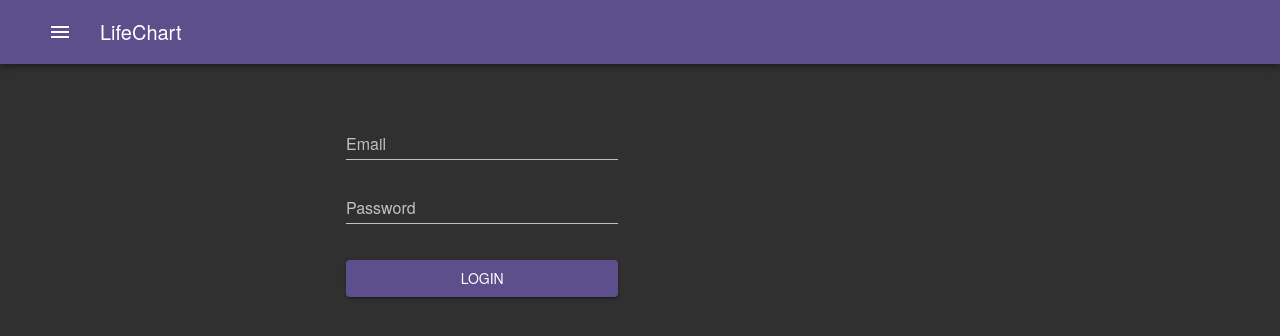
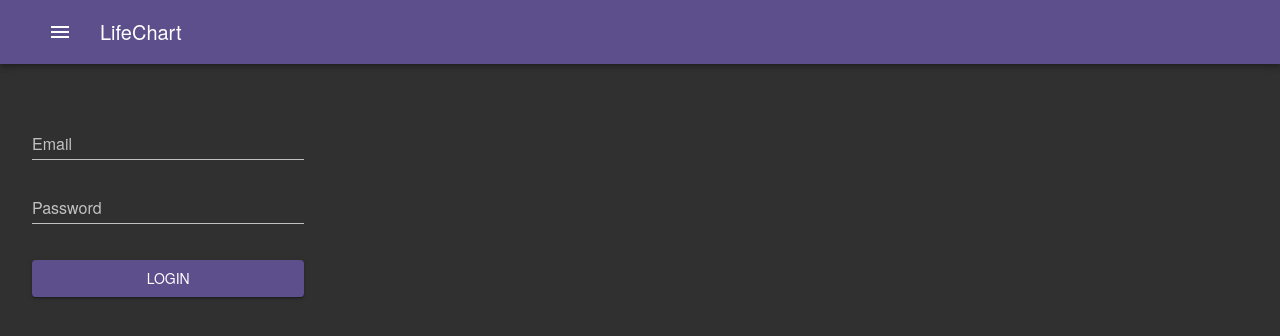
Before and after one commit to jeffmoger/lifechart-client, a React (Create React App) app: page /login in a window 1280 px wide. Shown: the top 336 px of the page. Built offline with nearby package versions, Linux system fonts and the light colour scheme; a web font is replaced by a local one.

Commit message:
login form aligned left

```diff
--- a/src/pages/Login.js
+++ b/src/pages/Login.js
@@ -60,10 +60,10 @@ const Login = (props) => {
       <main>
       <div className={classes.grid}>
       <Grid container
-        justify="center"
+        justify="left"
         alignItems="center"
         spacing={3}>
-        <Grid item xs={12} sm={6}>
+        <Grid item xs={6}>
           <form onSubmit={handleSubmit} className={classes.root} noValidate autoComplete="off">
             <TextField
               id="email"
```
